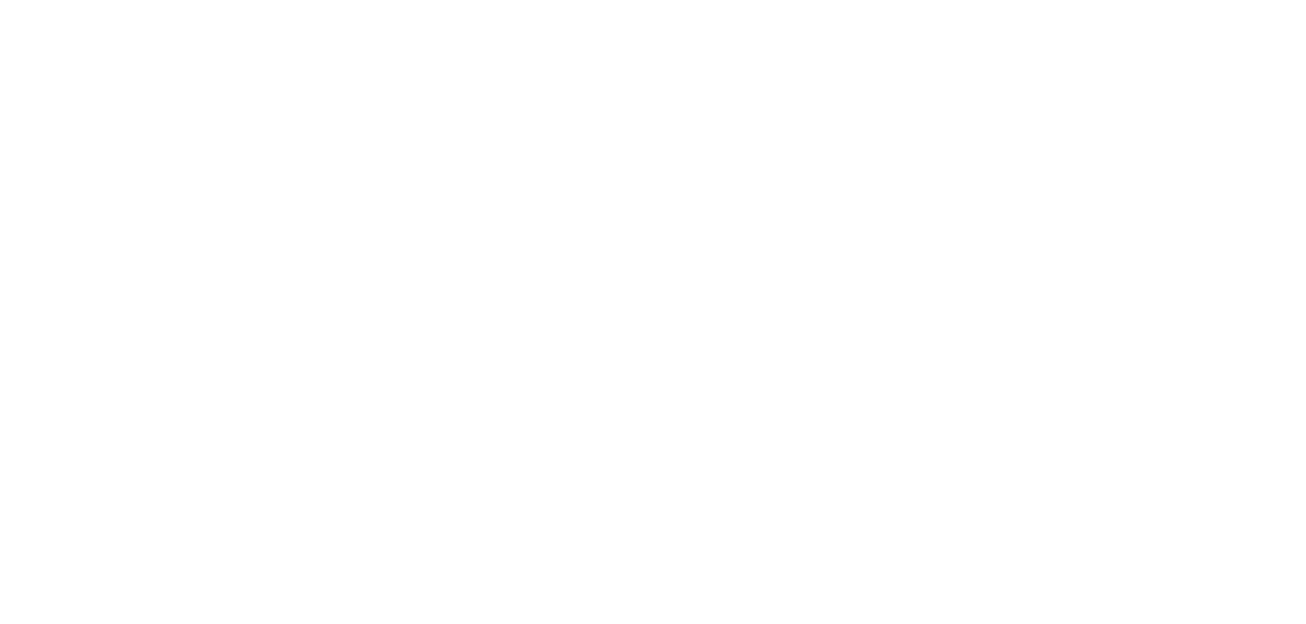
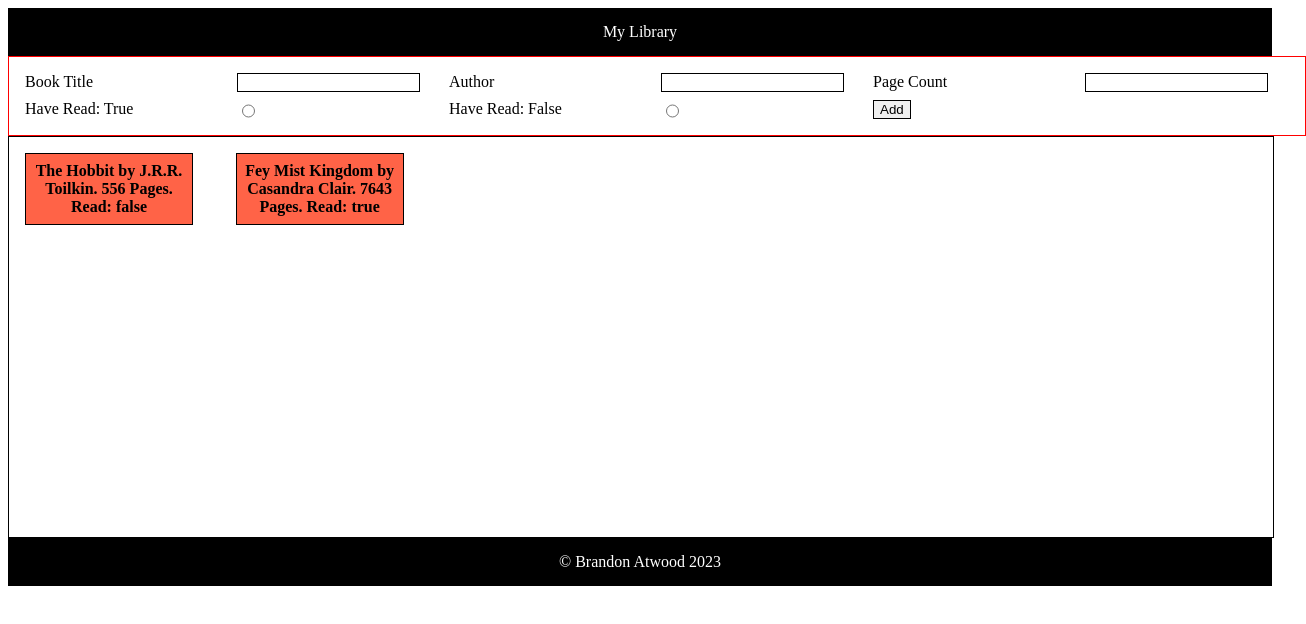
Before and after one commit to Good-Day-2-U/odin-library, a plain HTML site: page index.html in a window 1280 px wide. Shown: the whole page, 1306 px wide, since content can reach past the window. Drawn offline with Linux system fonts and the light colour scheme.

Commit message:
General layout and JS to add books to DOM completed

```diff
--- a/index.html
+++ b/index.html
@@ -9,12 +9,28 @@
   </head>
   <body>
 
+    <header>My Library</header>
 
 
+    <div class="main-body">
+      <form action="" method="post">
+        <label for="title">Book Title</label>
+        <input type="text" name="title" id="">
+        <label for="author">Author</label>
+        <input type="text" name="author" id="">
+        <label for="pages">Page Count</label>
+        <input type="text" name="pages" id="">
+        <label for="">Have Read: True</label>
+        <input type="radio" name="true" class="radio1">
+        <label for="">Have Read: False</label>
+        <input type="radio" name="false" class="radio1">
+        <input type="button" value="Add" onclick="addBookToLibrary()">
+      </form>
+      <content id="content">
+      </content>
+    </div>
 
-
-
-
-    <script src="script.js"></script>
+    <footer>&copy Brandon Atwood 2023</footer>
+    <script src="libScript.js"></script>
   </body>
 </html>
--- /dev/null
+++ b/libScript.js
@@ -0,0 +1,38 @@
+
+
+
+function Book(title, author, pages, read) {
+  this.title = title;
+  this.author = author;
+  this.pages = pages + " Pages";
+  this.read = read;
+  this.information = function() {
+    return(`${this.title} by ${this.author}. ${this.pages}. Read: ${this.read}`)
+  }
+}
+
+
+const TheHobbit = new Book('The Hobbit', 'J.R.R. Toilkin', 556, false)
+const JensBookAboutFey = new Book('Fey Mist Kingdom', 'Casandra Clair', 7643, true)
+
+console.log(TheHobbit.information())
+console.log(JensBookAboutFey.information())
+
+const myLibrary = [TheHobbit, JensBookAboutFey]
+
+for (let i = 0; i < myLibrary.length; i++) {
+  const newBook = document.createElement('Book' + i)
+  const bookContent = document.createTextNode(myLibrary[i].information())
+  newBook.appendChild(bookContent);
+  newBook.classList.add('ImABook')
+  const currentBook = document.getElementById('Book' + i)
+  document.body.insertBefore(newBook, currentBook)
+  const pdiv = document.querySelector('#content')
+  pdiv.append(newBook)
+
+}
+
+
+function addBookToLibrary() {
+
+}
--- a/style.css
+++ b/style.css
@@ -0,0 +1,64 @@
+body {
+  /* min-height: 100vh; */
+  display: flex;
+  flex-direction: column;
+}
+
+header, footer {
+  display: flex;
+  align-items: center;
+  justify-content: center;
+  height: 3rem;
+  background-color: black;
+  color: white;
+}
+
+
+
+
+
+
+form {
+  border: 1px solid red;
+  /* margin: 1rem; */
+  width: 100%;
+  padding: 1rem;
+  display: grid;
+  grid-template-columns: repeat(auto-fill, minmax(24ch, 1fr));
+  gap: 0.5rem;
+}
+
+form label {
+  /* grid-row: 1 / 1; */
+  width: max-content;
+}
+
+form input {
+  border: 1px solid black;
+  /* grid-row: 2 / 2; */
+  width: max-content;
+}
+
+
+#content {
+  border: 1px solid black;
+  min-height: 50vh;
+  width: 100%;
+  display: grid;
+  grid-template-columns: repeat(auto-fill, minmax(24ch, 1fr));
+  grid-template-rows: repeat(auto-fit, minmax(8ch, 1fr));
+}
+
+.ImABook {
+  display: flex;
+  justify-content: center;
+  align-items: center;
+  text-align: center;
+  height: 8ch;
+  width: 20ch;
+  margin: 1rem;
+  border: 1px solid black;
+  padding: 3px;
+  background-color: tomato;
+  font-weight: 600;
+}
```
